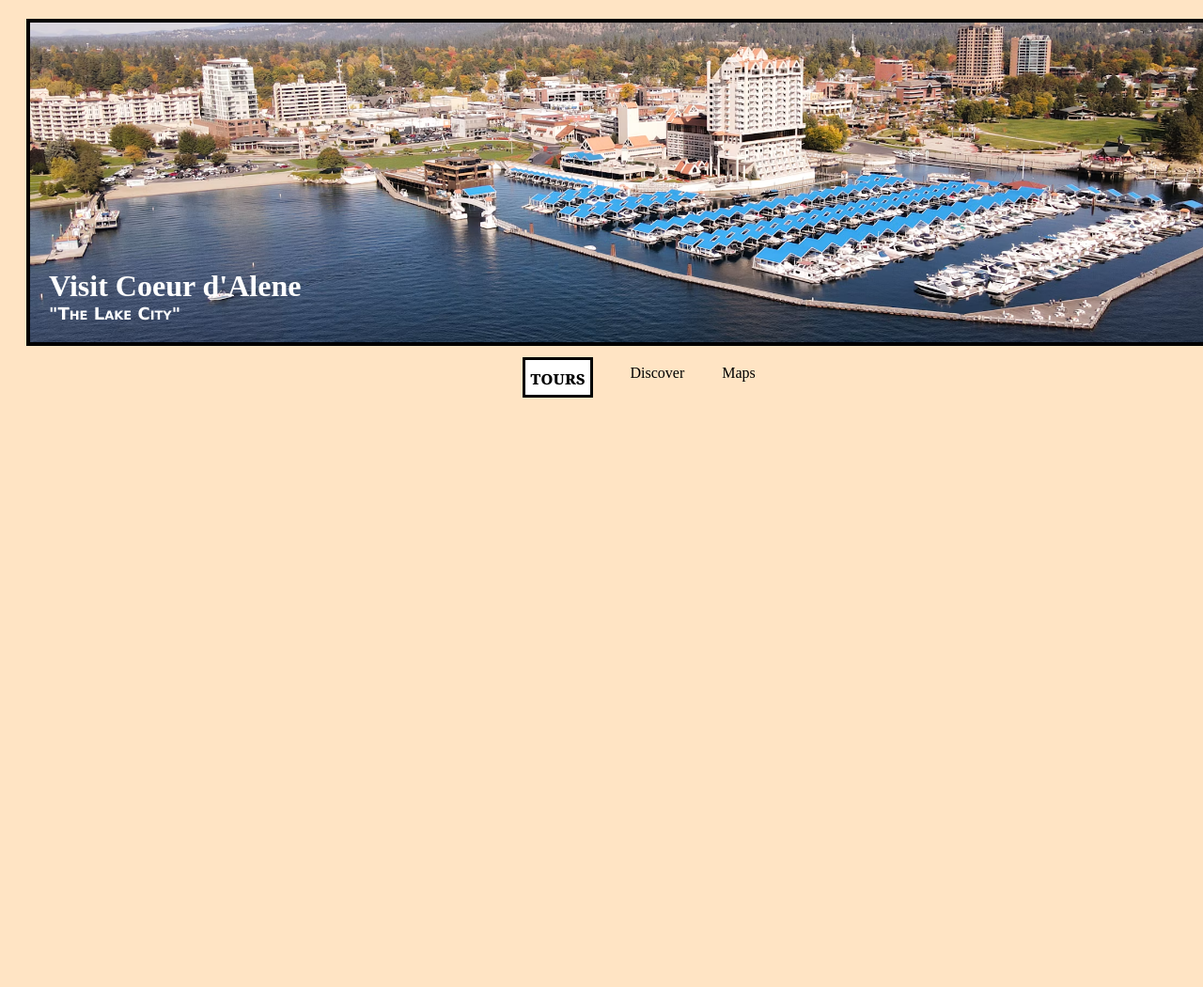
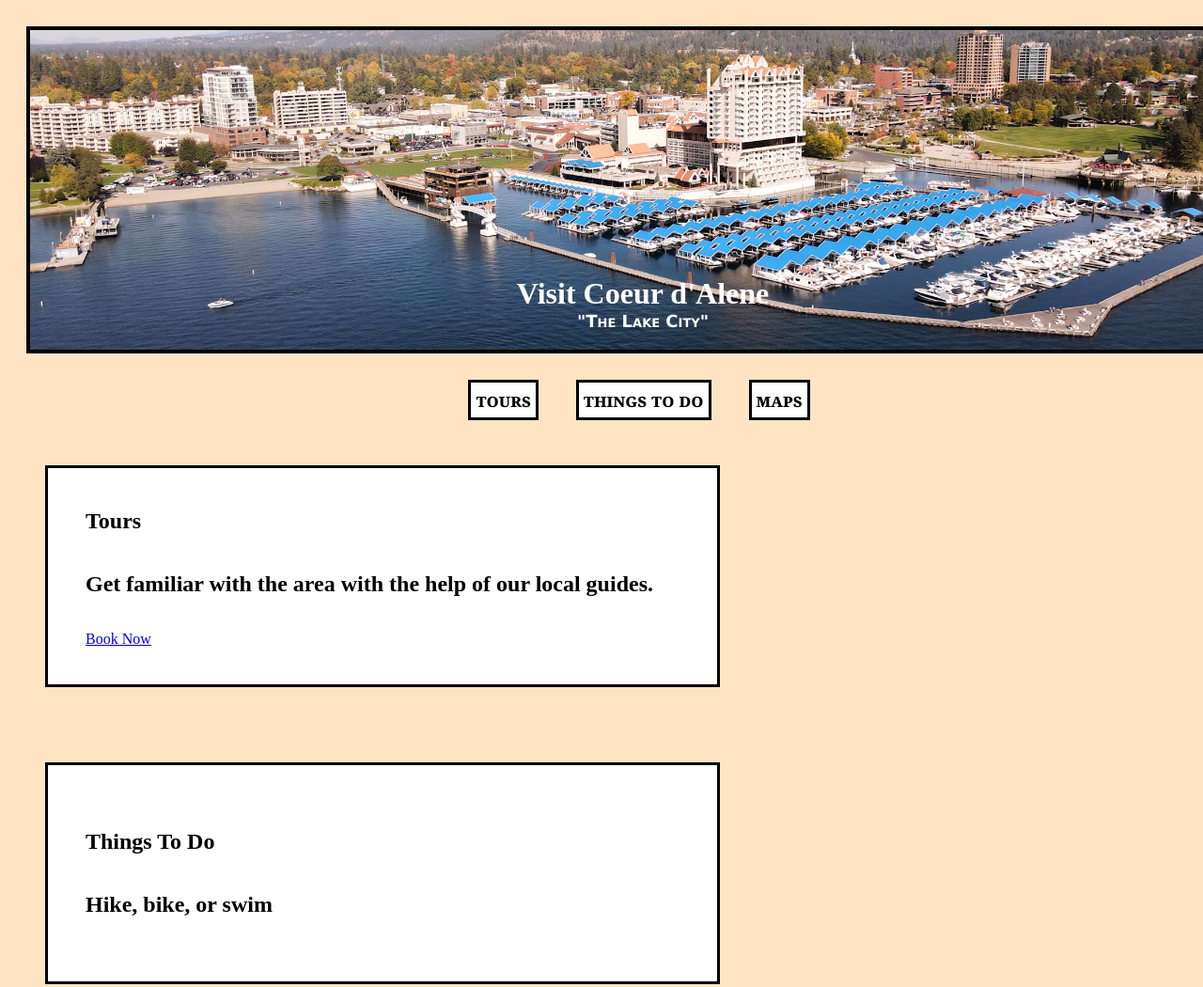
Before and after one commit to acarlson2-design/chapter5-travel, a plain HTML site: page index.html in a window 1280 px wide. Shown: the top 1050 px of the page at 94% size. Before the commit the page ends 800 px from the top, so only its background shows below. Drawn offline with Linux system fonts and the light colour scheme.

Commit message:
added more to sections and changed discover to "thing to do"

```diff
--- a/index.html
+++ b/index.html
@@ -31,8 +31,9 @@
 
               <ul>
                 <li><a href="#Tours">Tours</a></li>
-                <li>Discover</li>
-                <li>Maps</li>
+                <li><a href="#Things to do">Things To Do</a>
+                </li>
+                <li><a href="#Maps">Maps</a></li>
             </ul>
 
         </nav>
@@ -42,8 +43,26 @@
 
         </main>
 
-        <section id="Tours">
+        <section id="Tours" class="section">
 
+            <h1>Tours</h1>
+            <h2>Get familiar with the area with the help of our local guides.</h2>
+            <p><a href="#Book Now">Book Now</a></p>
+
+
+
+        </section>
+
+        <section id="Things to do" class="section">
+
+            <h1>Things To Do</h1>
+            <h2>Hike, bike, or swim</h2>
+
+        </section>
+
+        <section id="Maps" class="section">
+
+            <h1>Maps</h1>
 
         </section>
 
--- a/style.css
+++ b/style.css
@@ -1,6 +1,10 @@
 
 body {
     background-color: bisque;
+   display: flex;
+   flex-direction: column;
+   justify-content: center;
+
 }
 
 header {
@@ -11,7 +15,7 @@ header {
 
     background-image: url(/images/photo-1633553554718-b299b718c418.avif);
     background-size: cover;
-    background-position: 50%;
+    background-position: 100%;
     height: 300px;
     width: 100%;
     display: flex;
@@ -28,6 +32,9 @@ header h1 {
     color: white;
     margin: 0px;
     font-size: xx-large;
+    display: flex;
+    flex-direction: row;
+    justify-content: center;
 
 
 }
@@ -38,6 +45,10 @@ header h2 {
     font-family:'Lucida Sans', 'Lucida Sans Regular', 'Lucida Grande', 'Lucida Sans Unicode', Geneva, Verdana, sans-serif;
     font-size: large;
     font-variant: small-caps;
+     display: flex;
+    flex-direction: row;
+    justify-content: center;
+
 
 
 
@@ -79,9 +90,18 @@ nav ul li a {
     height: 150px;
     width: 50%;
     display: flex;
-    flex-direction: row;
+    flex-direction: column;
     justify-content: center;
     background-color: white;
+    border: 3px solid black;
     padding: 40px;
     margin: 40px;
+
 }
+
+.section #Tours {
+
+
+
+
+}
```
